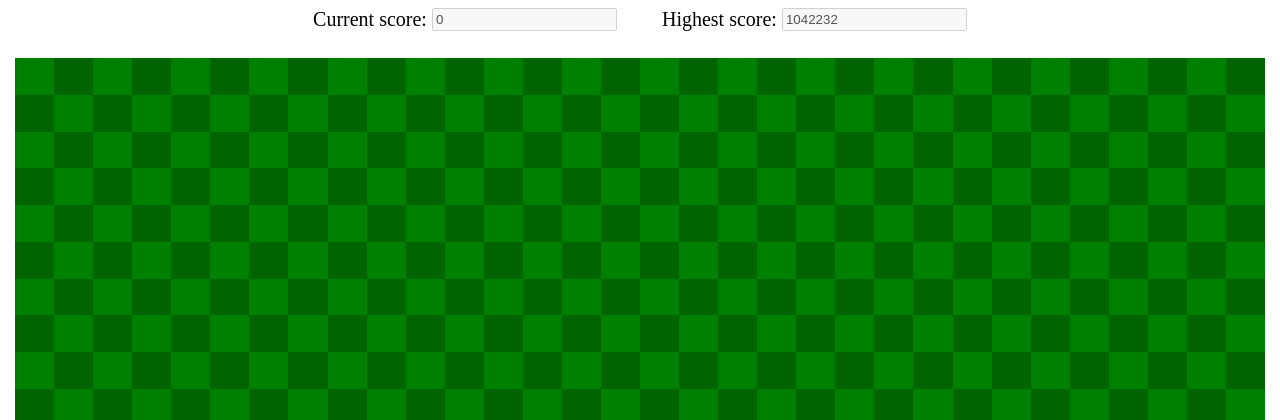
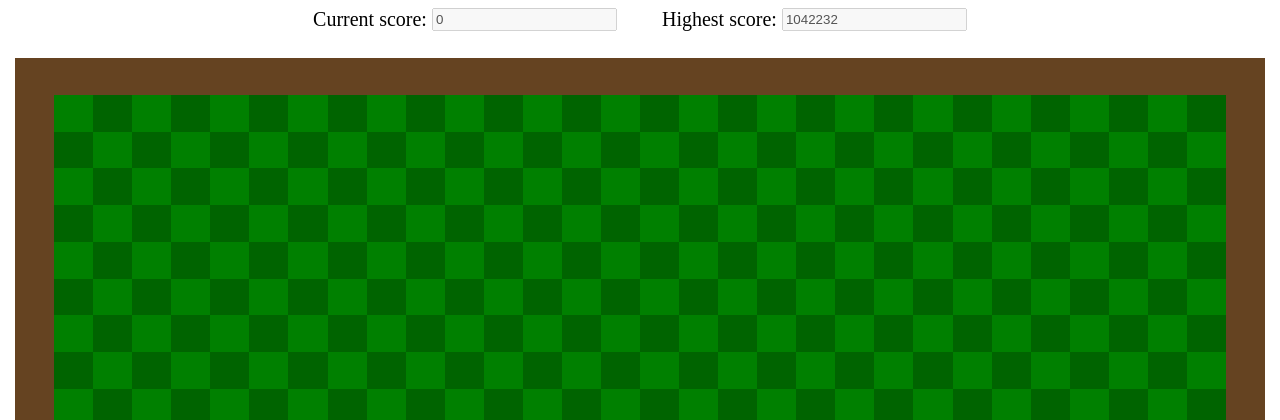
Before and after one commit to CodecoolGlobal/freestyle-javascript-game-javascript-martingrant01, a Flask app: page / in a window 1280 px wide. Shown: the top 420 px of the page. Run offline with Flask 2, Linux system fonts and the light colour scheme.

Commit message:
style: create border

```diff
--- a/static/css/style.css
+++ b/static/css/style.css
@@ -22,7 +22,7 @@ body {
     display: table-cell;
 }
 .table_col.table_border {
-    background-color: brown;
+    background-color: #654321;
 }
 
 .dark {
--- a/static/js/game.js
+++ b/static/js/game.js
@@ -5,8 +5,8 @@ function initGame() {
 
 }
 
-
-function initCreateBorder() {
+/*
+function initCreateBorde() {
     let last_row = document.querySelectorAll('.table_row');
 
     let border_cells = document.querySelectorAll(`[data-row= '0'] [data-row= ${CSS.escape((last_row.length - 1).toString())}]`);
@@ -18,6 +18,6 @@ function initCreateBorder() {
     }
 
 }
-
+*/
 
 initGame();
--- a/templates/start_screen.html
+++ b/templates/start_screen.html
@@ -13,19 +13,23 @@
                     <div class="table_row">
                 {% if row % 2 == 0 %}
                     {% for col in range(cols) %}
-                        {% if col % 2 == 0 %}
-                            <div class="table_col light" data-row ='{{ row }}' data-col = {{ col }}></div>
+                        {% if col == 0 or col == cols - 1 or row == 0  or row == rows - 1 %}
+                            <div class="table_col table_border" data-row ='{{ row }}' data-col = '{{ col }}'></div>
+                        {% elif col % 2 == 0 %}
+                            <div class="table_col light" data-row ='{{ row }}' data-col = '{{ col }}'></div>
                         {% else %}
-                            <div class="table_col dark" data-row = '{{ row }}' data-col = {{ col }}></div>
+                            <div class="table_col dark" data-row = '{{ row }}' data-col = '{{ col }}'></div>
                         {% endif %}
 
                     {% endfor %}
                 {% else %}
                     {% for col in range(cols) %}
-                        {% if col % 2 == 0 %}
-                            <div class="table_col dark" data-row = '{{ row }}' data-col = {{ col }}></div>
+                        {% if col == 0 or col == cols - 1 or row == 0  or row == rows - 1 %}
+                            <div class="table_col table_border" data-row = '{{ row }}' data-col = '{{ col }}'></div>
+                        {% elif col % 2 == 0 %}
+                            <div class="table_col dark" data-row ='{{ row }}' data-col = '{{ col }}'></div>
                         {% else %}
-                            <div class="table_col light" data-row = '{{ row }}' data-col = {{ col }}></div>
+                            <div class="table_col light" data-row = '{{ row }}' data-col = '{{ col }}'></div>
                         {% endif %}
 
                     {% endfor %}
```
Also changed, not shown: requirements.txt (+10 -0 lines).
